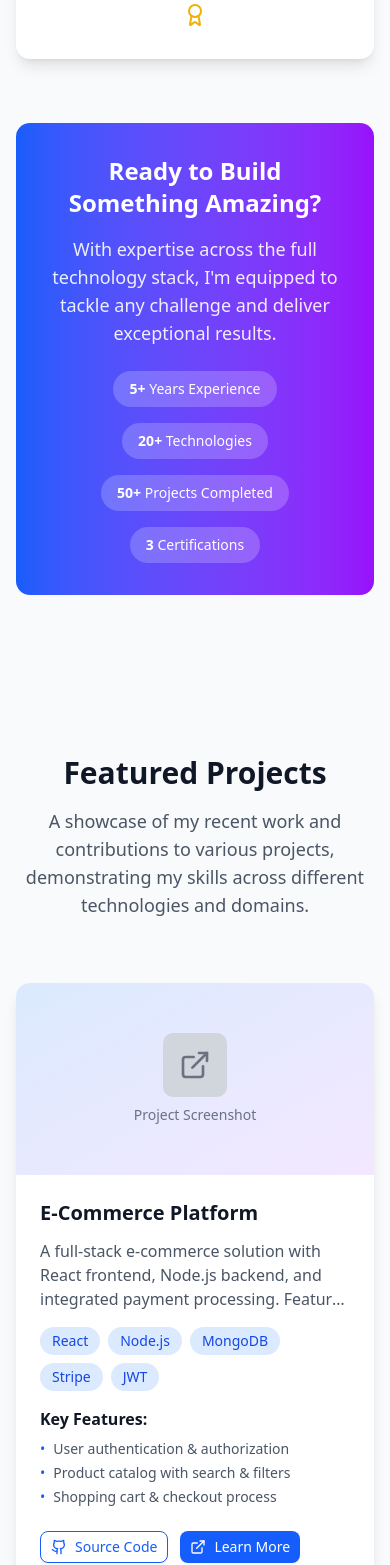
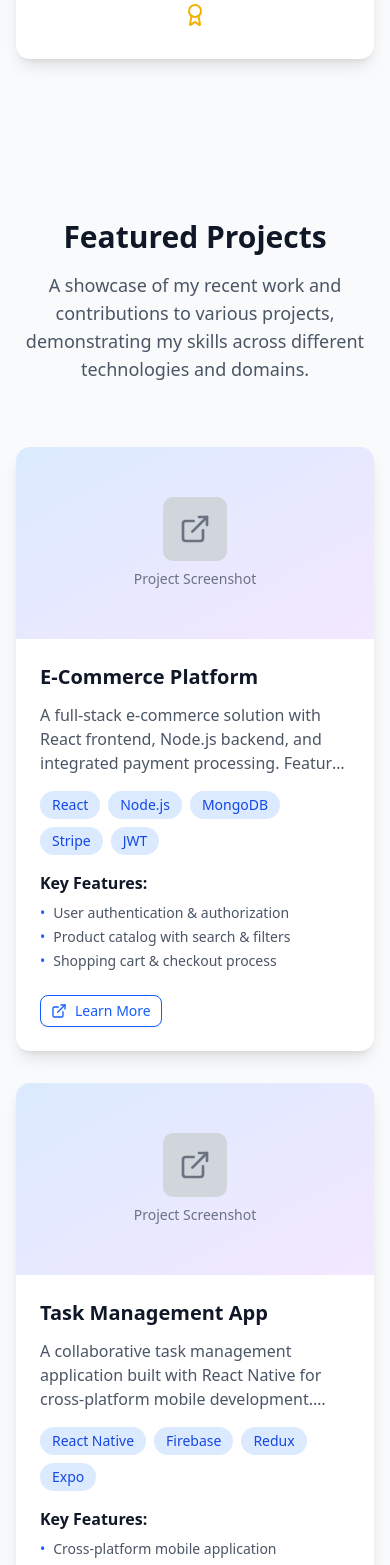
Before and after one commit to hamdywaleed/portfoliome, a React (Vite) app: page / in a window 390 px wide. Shown: the part 6900-8465 px from the top of the page. Built offline with nearby package versions, Linux system fonts and the light colour scheme.

Commit message:
edit remove

```diff
--- a/src/components/Experience.jsx
+++ b/src/components/Experience.jsx
@@ -1,5 +1,4 @@
-import React from 'react'
-import { Calendar, MapPin, Award, GraduationCap } from 'lucide-react'
+import { Calendar, GraduationCap, MapPin } from 'lucide-react'
 
 const Experience = () => {
   const workExperience = [
@@ -63,26 +62,6 @@ const Experience = () => {
     }
   ]
 
-  const awards = [
-    {
-      title: "Innovation Award",
-      organization: "TechCorp Solutions",
-      year: "2023",
-      description: "Recognized for developing an AI-powered code review system"
-    },
-    {
-      title: "Best Mobile App",
-      organization: "Regional Hackathon",
-      year: "2022",
-      description: "Won first place for developing a mental health support app"
-    },
-    {
-      title: "Open Source Contributor",
-      organization: "GitHub",
-      year: "2021",
-      description: "Top 1% contributor in JavaScript repositories"
-    }
-  ]
 
   return (
     <section id="experience" className="py-20 bg-gray-50">
@@ -207,36 +186,6 @@ const Experience = () => {
             </div>
           ))}
         </div>
-
-        {/* Awards */}
-        <div>
-          <h3 className="text-2xl font-semibold text-gray-900 mb-8 flex items-center">
-            <Award className="w-6 h-6 mr-3 text-blue-600" />
-            Awards & Recognition
-          </h3>
-
-          <div className="grid grid-cols-1 md:grid-cols-3 gap-6">
-            {awards.map((award, index) => (
-              <div key={index} className="bg-white rounded-lg shadow-lg p-6 text-center">
-                <div className="w-16 h-16 bg-yellow-100 rounded-full flex items-center justify-center mx-auto mb-4">
-                  <Award className="w-8 h-8 text-yellow-600" />
-                </div>
-
-                <h4 className="text-lg font-semibold text-gray-900 mb-2">
-                  {award.title}
-                </h4>
-
-                <p className="text-blue-600 font-medium mb-2">
-                  {award.organization} • {award.year}
-                </p>
-
-                <p className="text-gray-600 text-sm">
-                  {award.description}
-                </p>
-              </div>
-            ))}
-          </div>
-        </div>
       </div>
     </section>
   )
--- a/src/components/Projects.jsx
+++ b/src/components/Projects.jsx
@@ -1,6 +1,5 @@
-import React from 'react'
+import { Button } from '@/components/ui/button'
 import { ExternalLink, Github } from 'lucide-react'
-import { Button } from '@/components/ui/button'
 
 const Projects = () => {
   const projects = [
@@ -127,14 +126,6 @@ const Projects = () => {
                     className="flex items-center gap-2 border-blue-600 text-blue-600 hover:bg-blue-600 hover:text-white"
                     onClick={() => window.open(project.githubUrl, '_blank')}
                   >
-                    <Github className="w-4 h-4" />
-                    Source Code
-                  </Button>
-                  <Button
-                    size="sm"
-                    className="flex items-center gap-2 bg-blue-600 hover:bg-blue-700 text-white"
-                    onClick={() => window.open('#', '_blank')}
-                  >
                     <ExternalLink className="w-4 h-4" />
                     Learn More
                   </Button>
--- a/src/components/Skills.jsx
+++ b/src/components/Skills.jsx
@@ -1,5 +1,4 @@
-import React from 'react'
-import { Code, Database, Cloud, Settings, Award, Star } from 'lucide-react'
+import { Award, Cloud, Code, Database, Settings, Star } from 'lucide-react'
 
 const Skills = () => {
   const skillCategories = [
@@ -89,9 +88,8 @@ const Skills = () => {
     return Array.from({ length: 5 }, (_, i) => (
       <Star
         key={i}
-        className={`w-4 h-4 ${
-          i < stars ? 'text-yellow-400 fill-current' : 'text-gray-300'
-        }`}
+        className={`w-4 h-4 ${i < stars ? 'text-yellow-400 fill-current' : 'text-gray-300'
+          }`}
       />
     ))
   }
@@ -183,28 +181,6 @@ const Skills = () => {
             ))}
           </div>
         </div>
-
-        {/* Skills Summary */}
-        <div className="mt-16 bg-gradient-to-r from-blue-600 to-purple-600 rounded-xl p-8 text-white text-center">
-          <h3 className="text-2xl font-bold mb-4">Ready to Build Something Amazing?</h3>
-          <p className="text-lg mb-6 opacity-90">
-            With expertise across the full technology stack, I'm equipped to tackle any challenge and deliver exceptional results.
-          </p>
-          <div className="flex flex-wrap justify-center gap-4 text-sm">
-            <div className="bg-white/20 px-4 py-2 rounded-full">
-              <span className="font-semibold">5+</span> Years Experience
-            </div>
-            <div className="bg-white/20 px-4 py-2 rounded-full">
-              <span className="font-semibold">20+</span> Technologies
-            </div>
-            <div className="bg-white/20 px-4 py-2 rounded-full">
-              <span className="font-semibold">50+</span> Projects Completed
-            </div>
-            <div className="bg-white/20 px-4 py-2 rounded-full">
-              <span className="font-semibold">3</span> Certifications
-            </div>
-          </div>
-        </div>
       </div>
     </section>
   )
```
